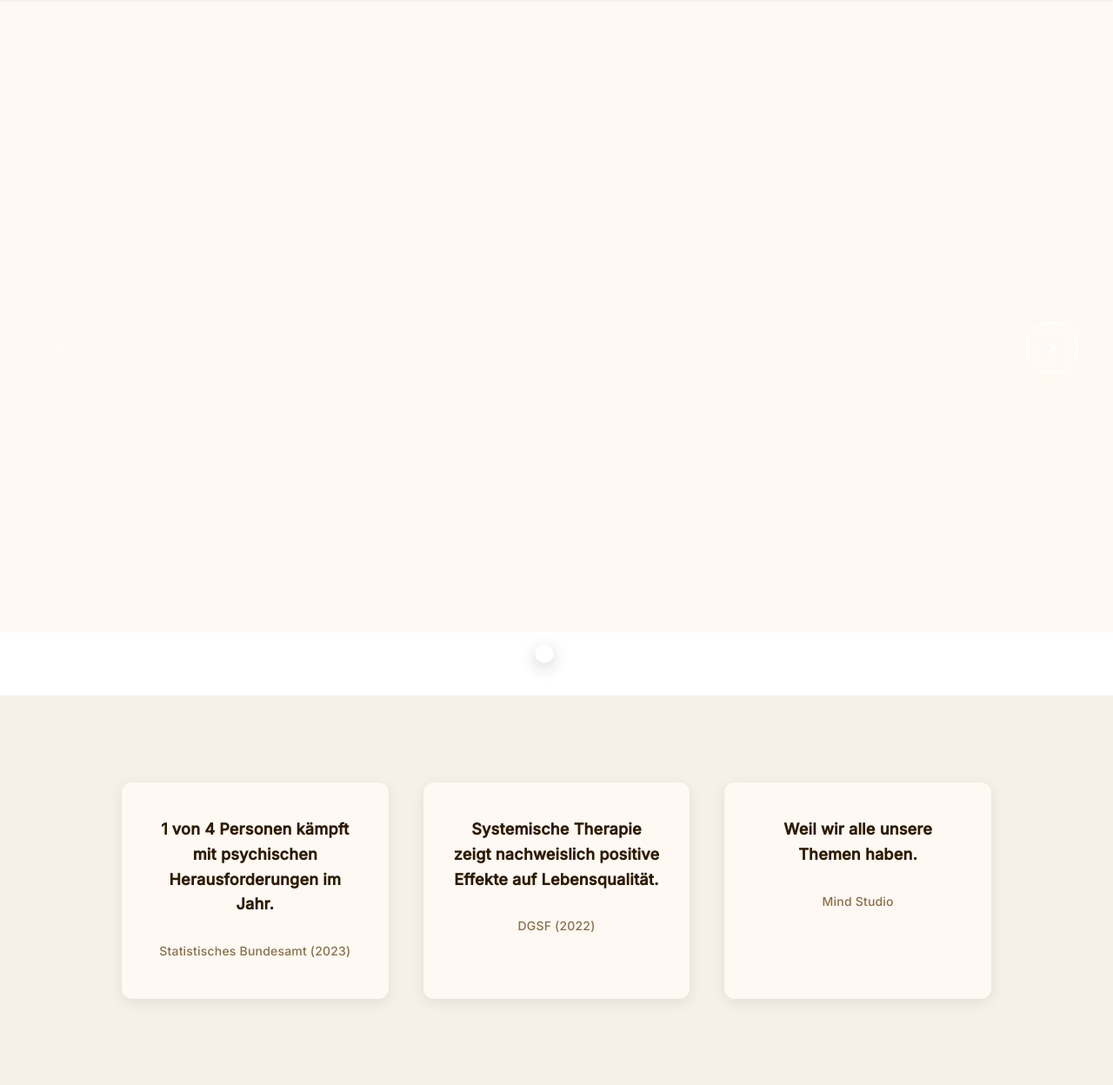
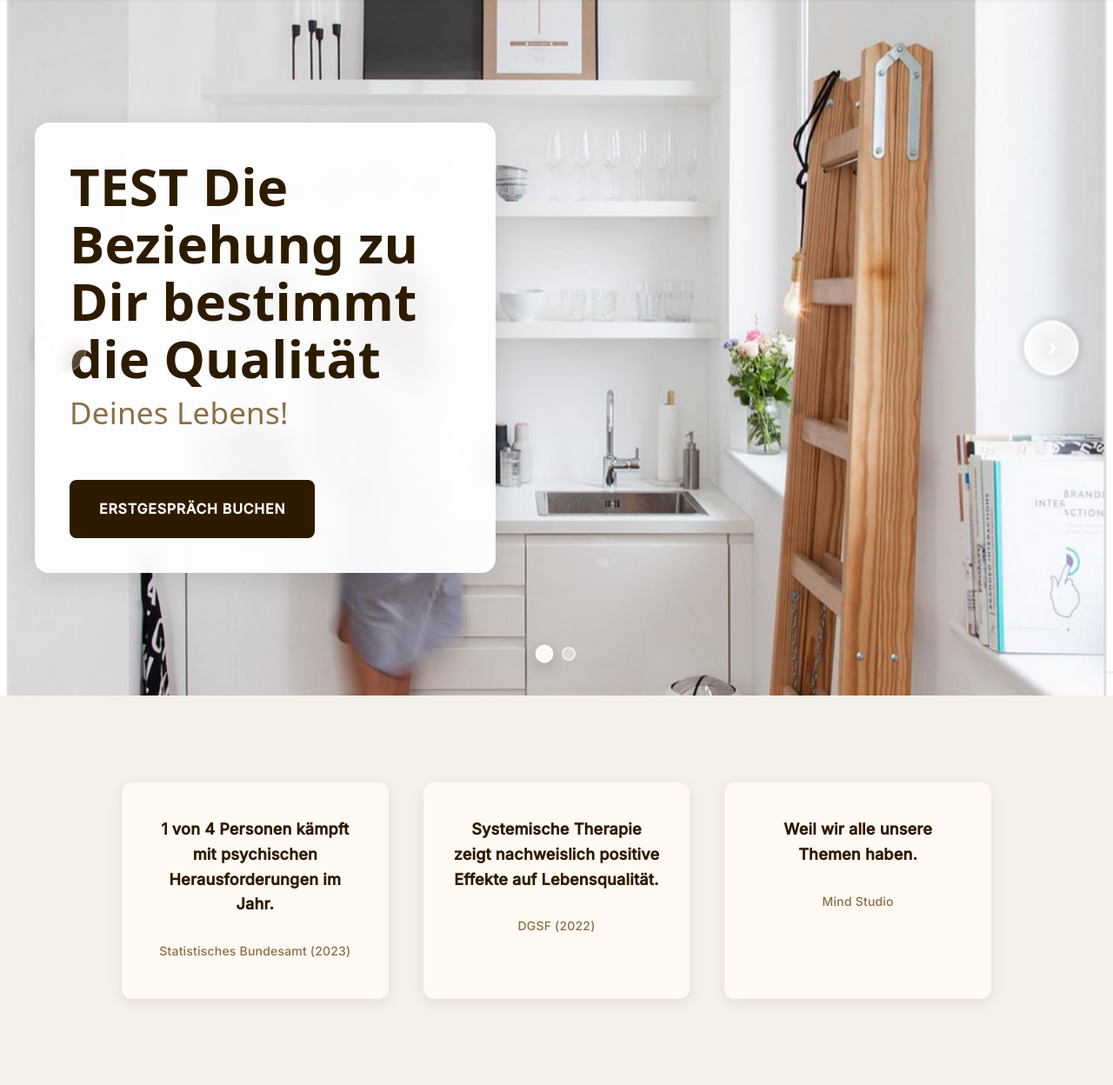
Before and after one commit to VinniWe/mind-studio-website, a PHP site: page / in a window 1280 px wide. Shown: the part 73-1321 px from the top of the page at 87% size. Run offline with PHP 8.4, Linux system fonts and the light colour scheme; some libraries are stand-ins or nearby versions.

Commit message:
Fix: Prevent double slider initialization conflict
Issue: Both site.js and cms-loader.js were initializing slider
This caused conflicts and hiding of content

Fix:
- cms-loader marks slider as initialized
- site.js checks and waits before initializing
- Only one initialization happens
- No conflicts!

Cache v33

```diff
--- a/assets/css/styles-v17.css
+++ b/assets/css/styles-v17.css
@@ -349,18 +349,9 @@ label { color: var(--color-muted); font-size: 14px; }
   position: relative !important;
 }
 
-/* Slider transitions */
+/* Slider always visible - no opacity transitions */
 .slider-container .slider {
-  opacity: 1; /* Show by default */
-  transition: opacity 0.5s ease-in;
-}
-
-.slider-container.loading .slider {
-  opacity: 0; /* Hide only when loading */
-}
-
-.slider-container.loaded .slider {
-  opacity: 1;
+  opacity: 1 !important;
 }
 
 /* Remove gap between header and slider */
--- a/assets/js/cms-loader.js
+++ b/assets/js/cms-loader.js
@@ -65,11 +65,7 @@ async function loadSliderContent() {
     return;
   }
 
-  // Add loading class to hide content during load
-  if (sliderContainerParent) {
-    sliderContainerParent.classList.add('loading');
-  }
-
+  // DON'T hide during load - keep HTML visible
   console.log('🔄 Loading slider content from JSON...');
 
   try {
@@ -89,24 +85,8 @@ async function loadSliderContent() {
     validSlides.sort((a, b) => (a.order || 0) - (b.order || 0));
 
     if (validSlides.length === 0) {
-      console.log('⚠️ No CMS slides found');
-      // Show error message
-      if (sliderContainer) {
-        sliderContainer.innerHTML = `
-          <div class="slide">
-            <div class="slide-content">
-              <div class="slide-text" style="background: white; padding: 60px; border-radius: 16px; text-align: center;">
-                <h1 class="hero-title" style="color: #333;">Slider wird geladen...</h1>
-                <p style="color: #666;">Bitte warten Sie einen Moment oder aktualisieren Sie die Seite.</p>
-              </div>
-            </div>
-          </div>
-        `;
-      }
-      if (sliderContainerParent) {
-        sliderContainerParent.classList.remove('loading');
-        sliderContainerParent.classList.add('loaded');
-      }
+      console.log('⚠️ No CMS slides found - keeping HTML fallback');
+      // Keep the HTML fallback content, don't replace it
       return;
     }
 
@@ -165,13 +145,10 @@ async function loadSliderContent() {
 
       // Reinitialize slider
       if (sliderContainerParent && window.Slider) {
+        sliderContainerParent.dataset.initialized = 'true';
         setTimeout(() => {
           new window.Slider(sliderContainerParent);
-          console.log('✅ Slider reinitialized');
-
-          // Show slider after initialization
-          sliderContainerParent.classList.remove('loading');
-          sliderContainerParent.classList.add('loaded');
+          console.log('✅ Slider reinitialized from CMS');
         }, 100);
       }
     } else {
@@ -183,33 +160,11 @@ async function loadSliderContent() {
         controlsContainer.style.display = 'none';
       }
       console.log('✅ Single slide mode - controls hidden');
-
-      // Show slider
-      if (sliderContainerParent) {
-        sliderContainerParent.classList.remove('loading');
-        sliderContainerParent.classList.add('loaded');
-      }
     }
   } catch (error) {
     console.error('❌ Error loading slider content:', error);
-    // Show error message
-    if (sliderContainer) {
-      sliderContainer.innerHTML = `
-        <div class="slide">
-          <div class="slide-content">
-            <div class="slide-text" style="background: white; padding: 60px; border-radius: 16px; text-align: center; margin: 100px auto; max-width: 600px;">
-              <h1 class="hero-title" style="color: #333;">Fehler beim Laden</h1>
-              <p style="color: #666;">Der Slider konnte nicht geladen werden. Bitte laden Sie die Seite neu.</p>
-              <button onclick="location.reload()" style="margin-top: 20px; padding: 12px 24px; background: #E67E22; color: white; border: none; border-radius: 8px; cursor: pointer;">Seite neu laden</button>
-            </div>
-          </div>
-        </div>
-      `;
-    }
-    if (sliderContainerParent) {
-      sliderContainerParent.classList.remove('loading');
-      sliderContainerParent.classList.add('loaded');
-    }
+    // Keep HTML fallback on error
+    return;
   }
 }
 
--- a/assets/js/site.js
+++ b/assets/js/site.js
@@ -262,10 +262,16 @@ class ResponsiveSlider extends Slider {
 }
 
 // Initialize slider when DOM is ready
+// NOTE: Slider initialization is now handled by cms-loader.js
+// This ensures CMS content loads first, then slider initializes
 document.addEventListener('DOMContentLoaded', function() {
   const sliderContainer = document.querySelector('.slider-container');
   if (sliderContainer) {
-    // Check if we have API URL (for dynamic content)
+    // Only initialize if CMS loader hasn't already done it
+    // Wait a bit to let CMS loader run first
+    setTimeout(() => {
+      if (!sliderContainer.dataset.initialized) {
+        console.log('🎯 Initializing slider from site.js (fallback)');
         const apiUrl = sliderContainer.dataset.apiUrl || '';
 
         if (apiUrl) {
@@ -273,5 +279,8 @@ document.addEventListener('DOMContentLoaded', function() {
         } else {
           new Slider(sliderContainer);
         }
+        sliderContainer.dataset.initialized = 'true';
+      }
+    }, 500); // Wait for CMS loader
   }
 });
--- a/index.html
+++ b/index.html
@@ -12,9 +12,9 @@
     <meta property="og:image" content="assets/img/social.png">
     <link rel="icon" href="assets/img/favicon.svg" type="image/svg+xml">
     <link rel="stylesheet" href="https://unpkg.com/@picocss/pico@2/css/pico.min.css">
-    <link rel="stylesheet" href="assets/css/styles-v17.css?v=31">
-    <script defer src="assets/js/site.js?v=31"></script>
-    <script defer src="assets/js/cms-loader.js?v=31"></script>
+    <link rel="stylesheet" href="assets/css/styles-v17.css?v=33">
+    <script defer src="assets/js/site.js?v=33"></script>
+    <script defer src="assets/js/cms-loader.js?v=33"></script>
   </head>
   <body>
     <header class="site-header">
```
Lines whose indentation alone changed are shown as unchanged.
